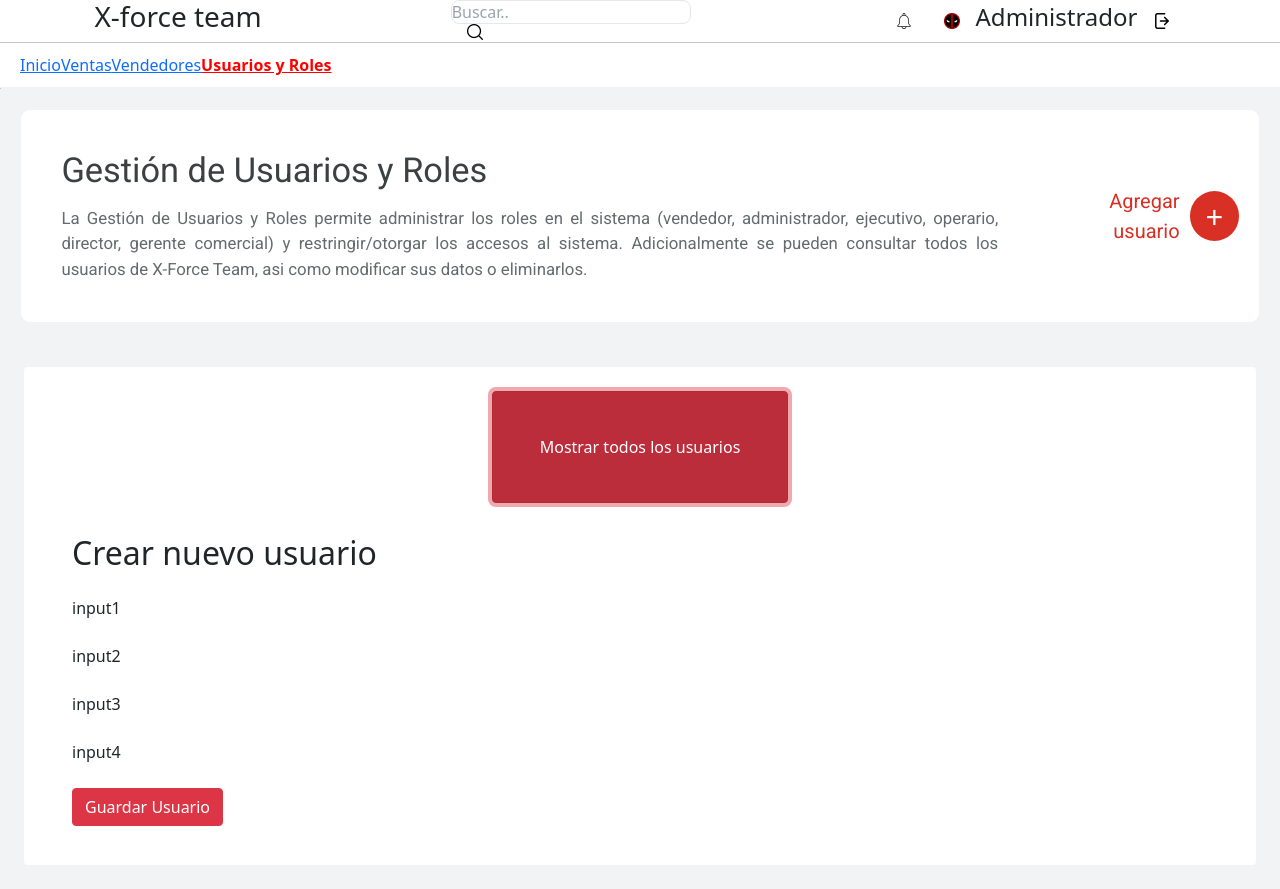
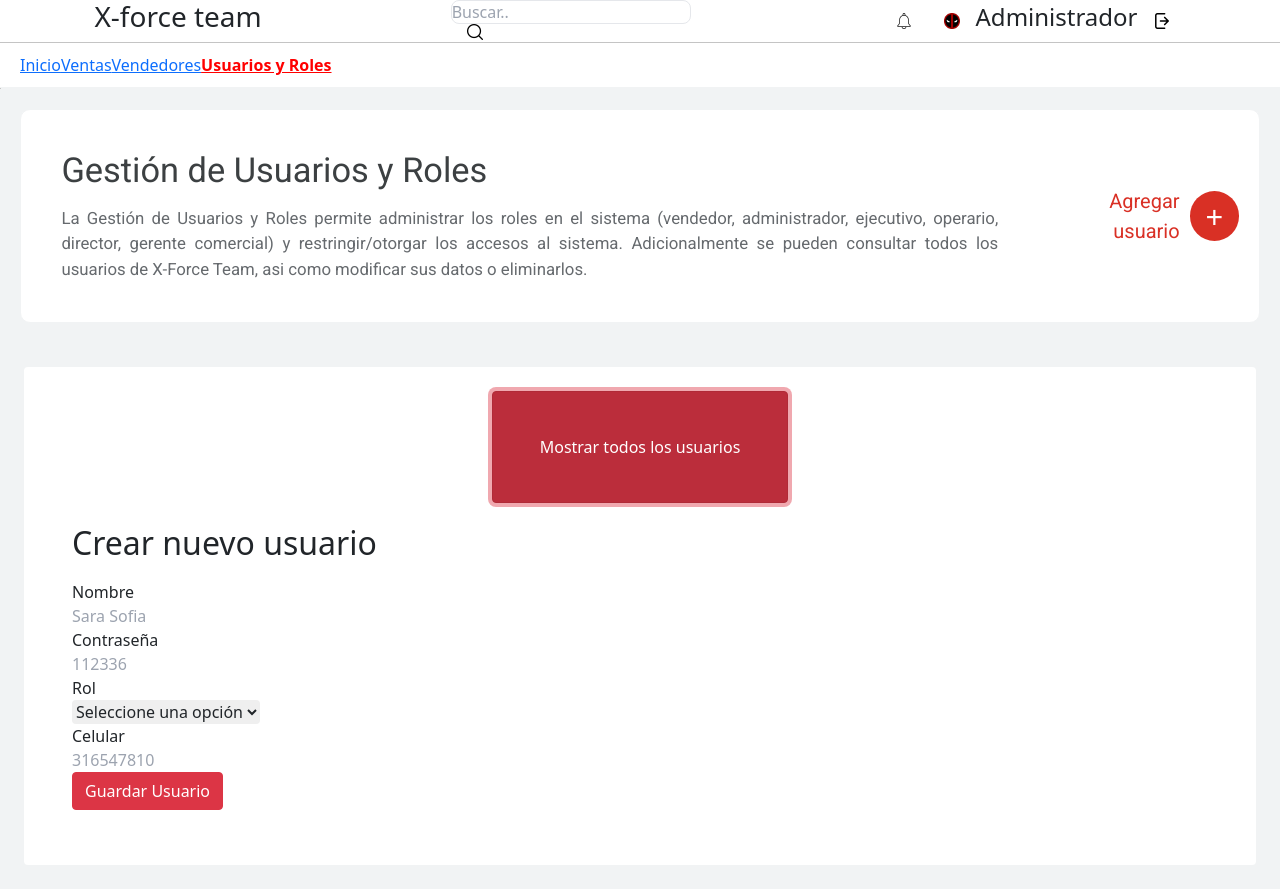
Before and after one commit to astarkz/misionTic2022, a React (Create React App) app in the folder frontend/: page /admin/usuarios in a window 1280 px wide. Both pictures are taken after a click on the button "Crear nuevo usuario +". Built offline with nearby package versions, Linux system fonts and the light colour scheme.

Commit message:
add users

```diff
--- a/frontend/package.json
+++ b/frontend/package.json
@@ -11,6 +11,7 @@
     "react-dom": "^17.0.2",
     "react-router-dom": "^5.3.0",
     "react-scripts": "4.0.3",
+    "react-toastify": "^8.0.3",
     "web-vitals": "^1.1.2"
   },
   "scripts": {
--- a/frontend/src/Pages/admin/Usuarios.jsx
+++ b/frontend/src/Pages/admin/Usuarios.jsx
@@ -6,6 +6,8 @@ import descripcion from 'datasource/descripcion.json'
 import tablaUsuarios from 'datasource/tablaUsuarios.json'
 import modalInfo from 'datasource/modalInfo.json'
 import { useState, useEffect } from 'react';
+import { ToastContainer,toast } from 'react-toastify';
+import 'react-toastify/dist/ReactToastify.css'
 
 const usuariosBackend = [
     {
@@ -83,8 +85,15 @@ const Usuarios = () => {
                 sino, se muestra formulario creacion usuarios*/ }
 
                 {mostrarTabla ? (<TablaUsuarios listaUsuarios={usuarios} />
-                ) : (<FormularioCreacionUsuarios />
+                ) : (<FormularioCreacionUsuarios funcionParaMostrarLaTabla={setMostrarTabla}
+                listaUsuarios={usuarios}
+                funcionParaAgregarUnUsuario={setUsuarios}/>
                 )}
+
+                <ToastContainer
+                position="bottom-center"
+                autoClose={5000}
+                />
             </section>
 
         </section>
@@ -132,20 +141,57 @@ const TablaUsuarios = ({listaUsuarios}) => {
 
 };
 
-const FormularioCreacionUsuarios = () => {
+const FormularioCreacionUsuarios = ({funcionParaMostrarLaTabla,listaUsuarios,funcionParaAgregarUnUsuario}) => {
+
+    const[nombre,setNombre]= useState();
+    const[contraseña,setContraseña]= useState();
+    const[rol,setRol]= useState();
+    const[celular,setCelular]= useState();
+
+    const enviarAlBackend = ()=>{
+
+        console.log("nombre",nombre,"marca",contraseña,"rol",rol,"celular",celular);
+        toast.success('Usuario creado con éxito');
+        funcionParaMostrarLaTabla(true);
+        //los 3 puntos se llama spread operator, basicamente los tres puntos significa
+        //que va a tomar todos los valores que ya tiene, y le va a añadir uno, es parecido al append
+        funcionParaAgregarUnUsuario([...listaUsuarios,
+            {nombre:nombre,contraseña:contraseña,rol:rol,celular:celular},
+        ]);
+
+
+    };
+
+
     return <div className='d-flex row'>
         <div><h2>Crear nuevo usuario</h2></div>
         <div>
             <form className='form-group col-sm-2 align-items-center'>
-                <label htmlFor='aname'>input1</label>
-                <input className='o-input-usuarios rounded  ' id='aname' type='text' />
-                <label htmlFor='bname'>input2</label>
-                <input className='o-input-usuarios rounded h-50' id='bname' type='text' />
-                <label htmlFor='cname'>input3</label>
-                <input className='o-input-usuarios rounded h-50' id='cname' type='text' />
-                <label htmlFor='dname'>input4</label>
-                <input className='o-input-usuarios rounded h-50' id='dname' type='text' />
-                <button className='btn btn-danger'>Guardar Usuario</button>
+                <label htmlFor='aname'>Nombre
+                <input className='o-input-usuarios rounded  ' name='aname' type='text' placeholder='Sara Sofia'
+                value={nombre} onChange={(e)=>{setNombre(e.target.value);}}/>
+                </label>
+
+                <label htmlFor='bname'>Contraseña
+                <input className='o-input-usuarios rounded ' name='bname' type='password' placeholder='112336'
+                 value={contraseña} onChange={(e)=>{setContraseña(e.target.value);}}/>
+                </label>
+
+                <label htmlFor='rolusuario' >Rol
+                <select  value={rol} onChange={(e)=>{setRol(e.target.value);}}
+                name='rolusuario' className='o-input-usuarios rounded'>
+                     <option disabled selected="selected">Seleccione una opción</option>
+                     <option>Administrador</option>
+                     <option>Vendedor</option>
+                     <option>Usuario</option>
+                </select>
+                </label>
+                <label htmlFor='dname'>Celular
+                <input className='o-input-usuarios rounded ' name='dname' type='number' placeholder='316547810'
+                 value={celular} onChange={(e)=>{setCelular(e.target.value);}}/>
+                </label>
+
+                <button className='btn btn-danger' onClick={()=>{enviarAlBackend()}} type='button'>Guardar Usuario</button>
             </form>
         </div>
     </div>;
```
Also changed, not shown: 1 other file (tests, documents, lock files or other folders).
